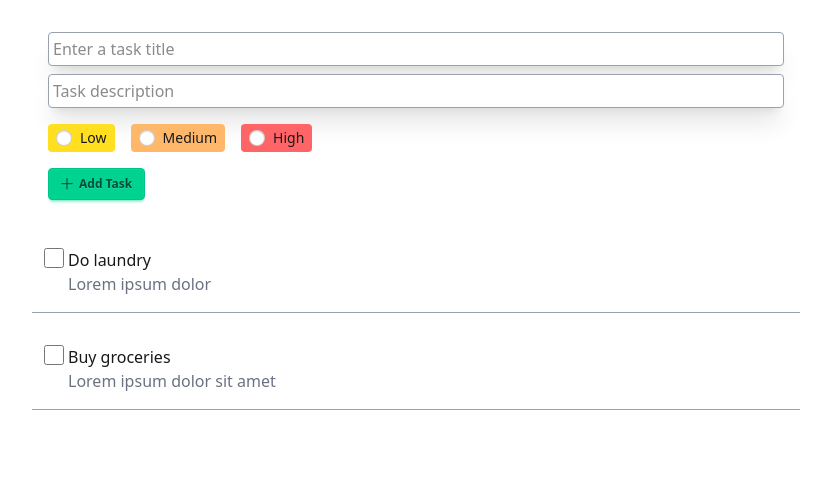
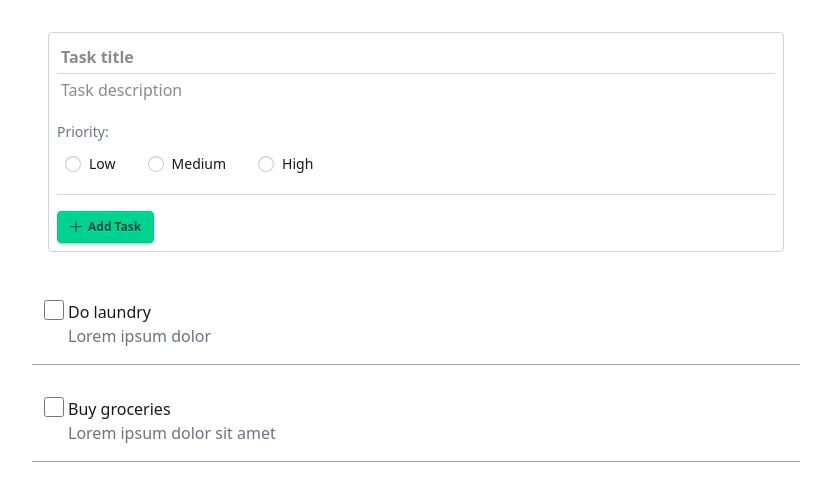
Before and after one commit to marionmartie/vue-ts-01, a Vue app: page / in a window 1280 px wide. Shown: the top 482 px of the page, without its empty margins (224-1055 px from the left). Built offline with nearby package versions, Linux system fonts and the light colour scheme; data requests are answered from the project's data file.

Commit message:
Fixed layout of buttons and fields

```diff
--- a/src/components/AddTask.vue
+++ b/src/components/AddTask.vue
@@ -35,28 +35,32 @@ const formData = reactive<TaskData>({
 <template>
   <form @submit.prevent="addTask()">
     <div class="max-w-3xl mx-auto mt-4 mb-2 p-4">
-      <input placeholder="Enter a task title"
-        v-model="formData.title"
-        type="text"
-        class="w-full p-1 rounded border-1 border-gray-400 shadow-xl bg-white"
-        :class="{ 'border-red-400': showTitleError }">
-      <span v-if="showTitleError" class="block text-red-600 text-sm">Please enter title</span>
 
-      <input v-model="formData.description"
-        type="text"
-        class="w-full mt-2 p-1 rounded border-1 border-gray-400 shadow-xl bg-white" placeholder="Task description">
+      <div class="border-1 border-gray-300 bg-white p-2 rounded">
+        <input type="text" name="" id="" placeholder="Task title"
+          class="w-full p-1 border-b-1 border-b-gray-300 focus:outline-none font-bold" v-model="formData.title">
 
-      <div class="flex gap-4 my-4 items-center">
-        <PriorityButton v-model="formData.priority" bgColor="bg-yellow-300" priorityName="Low" />
-        <PriorityButton v-model="formData.priority" bgColor="bg-orange-300" priorityName="Medium" />
-        <PriorityButton v-model="formData.priority" bgColor="bg-red-400" priorityName="High" />
+        <input type="text" name="" id="" placeholder="Task description" class="w-full p-1 focus:outline-none"
+          v-model="formData.description">
+
+        <div class="my-4 text-sm">
+          <p class="text-gray-500 mb-2">Priority:</p>
+          <div class="flex gap-4 items-center">
+            <PriorityButton v-model="formData.priority" bgColor="has-checked:bg-yellow-300" priorityName="Low" />
+            <PriorityButton v-model="formData.priority" bgColor="has-checked:bg-orange-300" priorityName="Medium" />
+            <PriorityButton v-model="formData.priority" bgColor="has-checked:bg-red-400" priorityName="High" />
+          </div>
+        </div>
+
+        <div class="border-gray-300 border-t-1 pt-4">
+          <button class="btn btn-success btn-sm">
+            <i class="pi pi-plus"></i>
+            Add Task
+          </button>
+        </div>
       </div>
 
-
-      <button class="btn btn-success btn-sm">
-        <i class="pi pi-plus"></i>
-        Add Task
-      </button>
+      <span v-if="showTitleError" class="block text-red-600 text-sm">Please enter title</span>
     </div>
   </form>
 </template>
```
